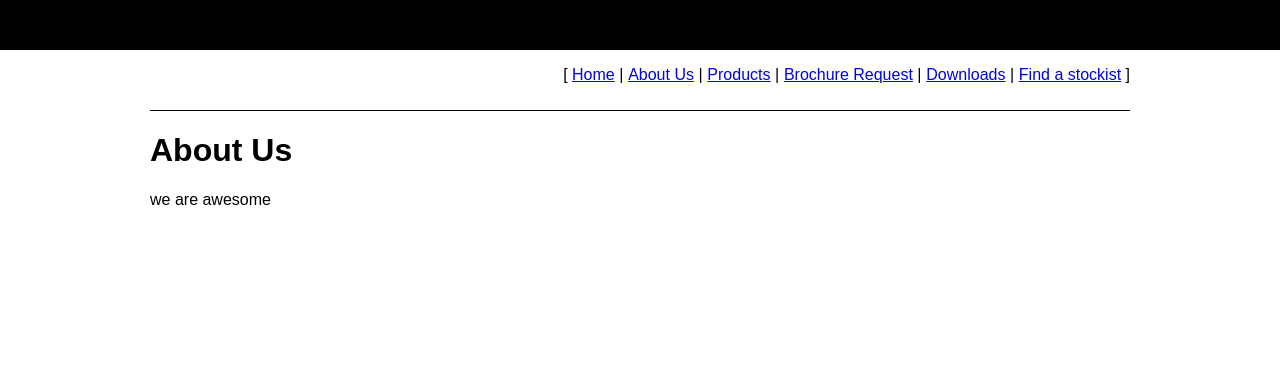
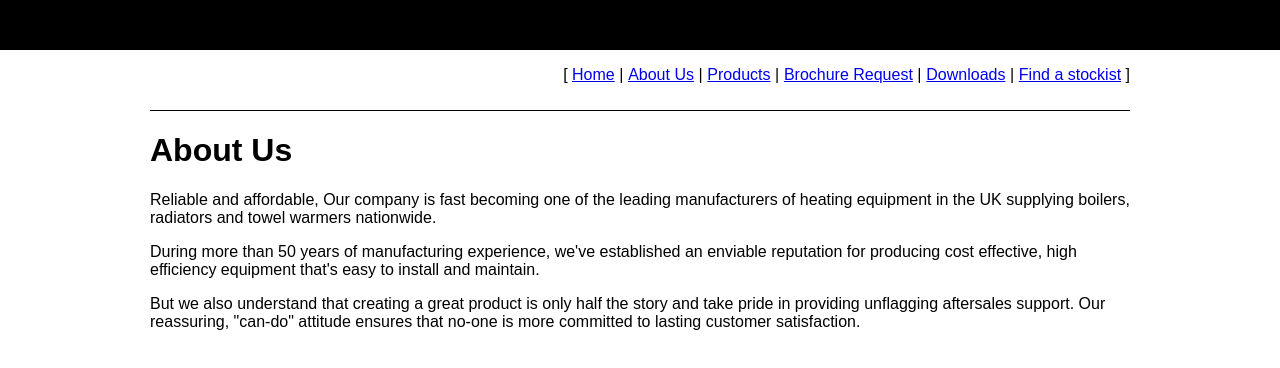
Before and after one commit to danheavey/angular-website-example, a website: page app/index.html at #/aboutus in a window 1280 px wide. Drawn offline with Linux system fonts and the light colour scheme.

Commit message:
about us html updated

```diff
--- a/app/css/app.css
+++ b/app/css/app.css
@@ -48,7 +48,7 @@ div#header{
 }
 
 div#header:after{
-    clear: both;
+   /* clear: both; */
 }
 
 
--- a/app/partials/aboutus.html
+++ b/app/partials/aboutus.html
@@ -1,3 +1,11 @@
 <h1>{{title}}</h1>
 
-<p>we are awesome</p>
+<p>
+    Reliable and affordable, Our company is fast becoming one of the leading manufacturers of heating equipment in the UK supplying boilers, radiators and towel warmers nationwide.
+</p>
+<p>
+    During more than 50 years of manufacturing experience, we've established an enviable reputation for producing cost effective, high efficiency equipment that's easy to install and maintain.
+</p>
+<p>
+    But we also understand that creating a great product is only half the story and take pride in providing unflagging aftersales support.  Our reassuring, "can-do" attitude ensures that no-one is more committed to lasting customer satisfaction.
+</p>
```
